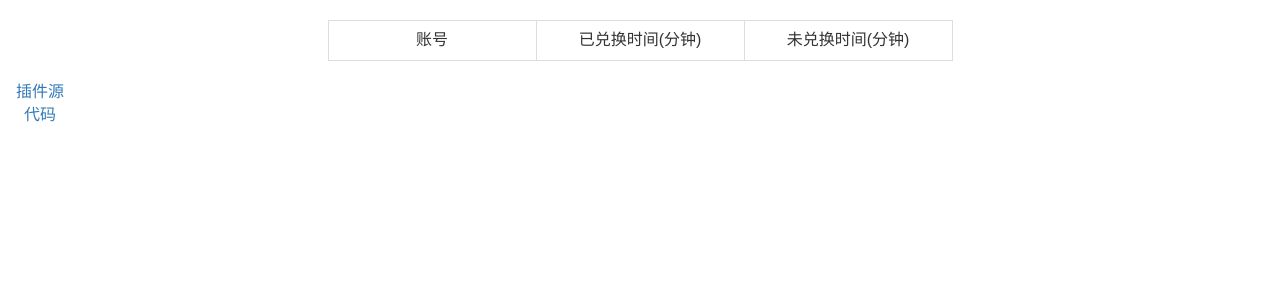
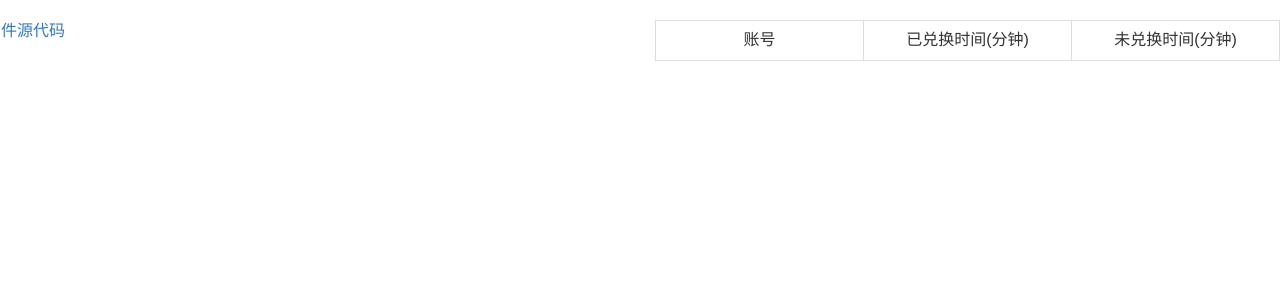
Before and after one commit to hanliumaozhi/liusongme, a Flask app: page /show_mc_user_online_time in a window 1280 px wide. Shown: the part 50-350 px from the top of the page. Run offline with Flask 2, Linux system fonts and the light colour scheme; data that the repository does not hold is empty; some libraries are stand-ins or nearby versions.

Commit message:
add html

```diff
--- a/app/templates/show_mc.html
+++ b/app/templates/show_mc.html
@@ -24,6 +24,11 @@
 			</div>
 		</header>
 		<div class="row">
+		<div id="sidebar" class="col-md-3">
+		<div class="row">
+		<a href="https://github.com/hanliumaozhi/minecraft_plugin_get_user_online_time" class="text-center">插件源代码</a>
+		</div>
+		</div>
 		<div class="col-md-6 col-md-offset-3">
 			<table class="table table-bordered" id="myTable">
 			<tr>
@@ -42,11 +47,6 @@
 			</table>
 		</div>
 		</div>
-		<div id="sidebar" class="col-md-3">
-		<div class="row">
-		<a href="https://github.com/hanliumaozhi/minecraft_plugin_get_user_online_time" class="col-md-3 text-center">插件源代码</a>
-		</div>
-		</div>
 
 		<!-- scripts -->
 		<script src="http://lib.sinaapp.com/js/jquery/1.10.2/jquery-1.10.2.min.js"></script>
```
